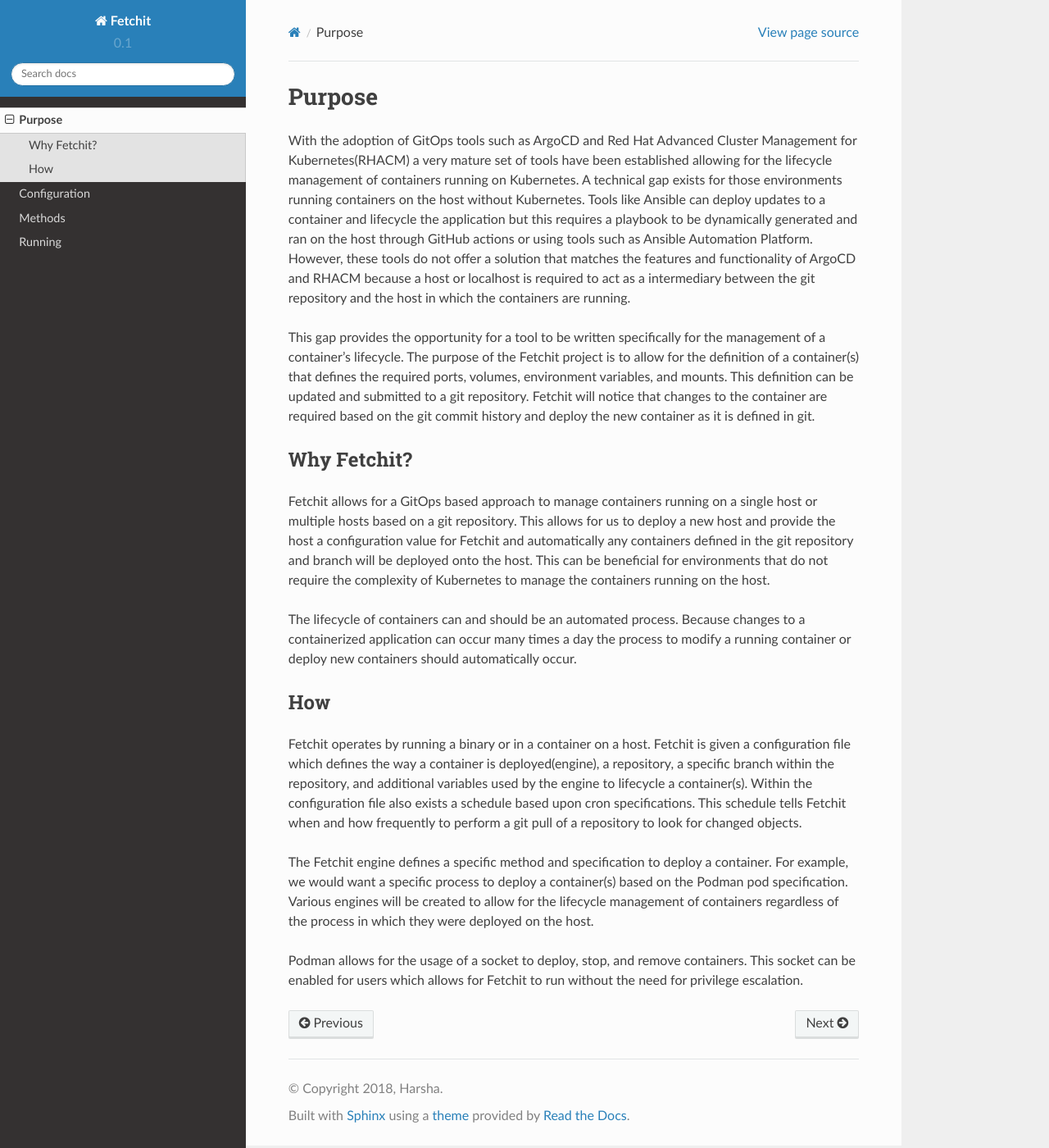
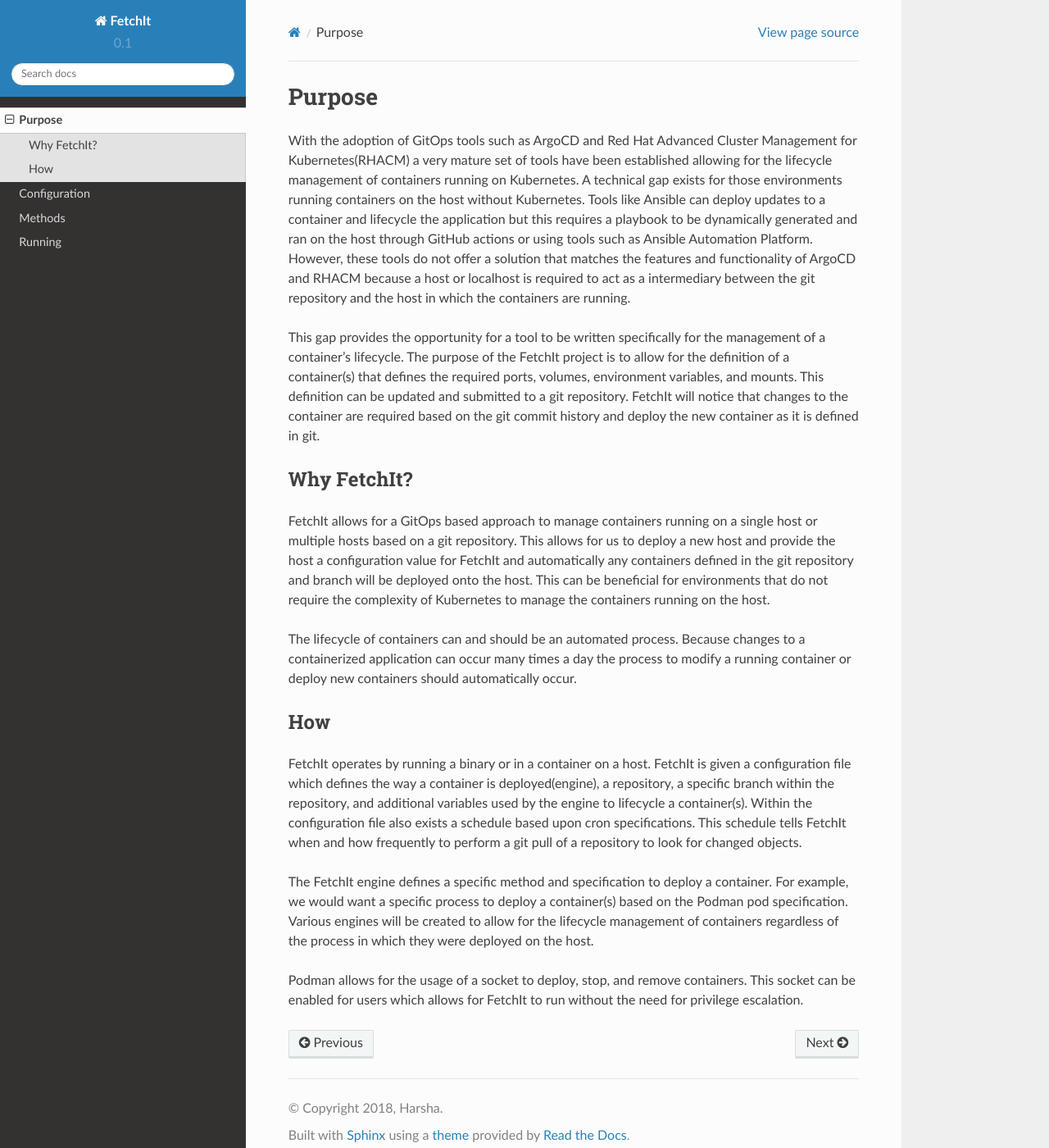
Before and after one commit to containers/fetchit, a Sphinx documentation site: the page built from docs/purpose.rst, in a window 1280 px wide and 1400 px high. Shown: the whole window at 82% size. Built offline with Sphinx 7.4.7 and the Read the Docs theme 2.0.0, drawn with Linux system fonts in a browser that asks for light colours.

Commit message:
fix of case
Signed-off-by: Ryan Cook <rcook@redhat.com>

```diff
--- a/docs/conf.py
+++ b/docs/conf.py
@@ -1,7 +1,7 @@
 #!/usr/bin/env python3
 # -*- coding: utf-8 -*-
 #
-# Fetchit documentation build configuration file, created by
+# FetchIt documentation build configuration file, created by
 # sphinx-quickstart on Fri Jun  8 14:27:52 2018.
 #
 # This file is execfile()d with the current directory set to its
@@ -45,7 +45,7 @@
 master_doc = 'index'
 
 # General information about the project.
-project = 'Fetchit'
+project = 'FetchIt'
 copyright = '2018, Harsha'
 author = 'Harsha'
 
@@ -111,7 +111,7 @@
 # -- Options for HTMLHelp output ------------------------------------------
 
 # Output file base name for HTML help builder.
-htmlhelp_basename = 'Fetchitdoc'
+htmlhelp_basename = 'FetchItdoc'
 
 
 # -- Options for LaTeX output ---------------------------------------------
@@ -138,7 +138,7 @@
 # (source start file, target name, title,
 #  author, documentclass [howto, manual, or own class]).
 latex_documents = [
-    (master_doc, 'Fetchit.tex', 'Fetchit Documentation',
+    (master_doc, 'FetchIt.tex', 'FetchIt Documentation',
      'Harsha', 'manual'),
 ]
 
@@ -148,7 +148,7 @@
 # One entry per manual page. List of tuples
 # (source start file, name, description, authors, manual section).
 man_pages = [
-    (master_doc, 'fetchit', 'Fetchit Documentation',
+    (master_doc, 'fetchit', 'FetchIt Documentation',
      [author], 1)
 ]
 
@@ -159,7 +159,7 @@
 # (source start file, target name, title, author,
 #  dir menu entry, description, category)
 texinfo_documents = [
-    (master_doc, 'Fetchit', 'Fetchit Documentation',
-     author, 'Fetchit', 'GitOps engine for Podman',
+    (master_doc, 'FetchIt', 'FetchIt Documentation',
+     author, 'FetchIt', 'GitOps engine for Podman',
      'Miscellaneous'),
 ]
--- a/docs/index.rst
+++ b/docs/index.rst
@@ -4,9 +4,9 @@
    table of contents
 
 
-Fetchit
+FetchIt
 =======
-Fetchit was designed to allow for the hands off management of containers running on system running podman.
+FetchIt was designed to allow for the hands off management of containers running on system running podman.
 
 .. toctree::
    :maxdepth: 2
--- a/docs/purpose.rst
+++ b/docs/purpose.rst
@@ -3,20 +3,20 @@
 
 With the adoption of GitOps tools such as ArgoCD and Red Hat Advanced Cluster Management for Kubernetes(RHACM) a very mature set of tools have been established allowing for the lifecycle management of containers running on Kubernetes. A technical gap exists for those environments running containers on the host without Kubernetes. Tools like Ansible can deploy updates to a container and lifecycle the application but this requires a playbook to be dynamically generated and ran on the host through GitHub actions or using tools such as Ansible Automation Platform. However, these tools do not offer a solution that matches the features and functionality of ArgoCD and RHACM because a host or localhost is required to act as a intermediary between the git repository and the host in which the containers are running.
 
-This gap provides the opportunity for a tool to be written specifically for the management of a container's lifecycle. The purpose of the Fetchit project is to allow for the definition of a container(s) that defines the required ports, volumes, environment variables, and mounts. This definition can be updated and submitted to a git repository. Fetchit will notice that changes to the container are required based on the git commit history and deploy the new container as it is defined in git.
+This gap provides the opportunity for a tool to be written specifically for the management of a container's lifecycle. The purpose of the FetchIt project is to allow for the definition of a container(s) that defines the required ports, volumes, environment variables, and mounts. This definition can be updated and submitted to a git repository. FetchIt will notice that changes to the container are required based on the git commit history and deploy the new container as it is defined in git.
 
-Why Fetchit?
+Why FetchIt?
 ------------
 
-Fetchit allows for a GitOps based approach to manage containers running on a single host or multiple hosts based on a git repository. This allows for us to deploy a new host and provide the host a configuration value for Fetchit and automatically any containers defined in the git repository and branch will be deployed onto the host. This can be beneficial for environments that do not require the complexity of Kubernetes to manage the containers running on the host.
+FetchIt allows for a GitOps based approach to manage containers running on a single host or multiple hosts based on a git repository. This allows for us to deploy a new host and provide the host a configuration value for FetchIt and automatically any containers defined in the git repository and branch will be deployed onto the host. This can be beneficial for environments that do not require the complexity of Kubernetes to manage the containers running on the host.
 
 The lifecycle of containers can and should be an automated process. Because changes to a containerized application can occur many times a day the process to modify a running container or deploy new containers should automatically occur.
 
 How
 ---
 
-Fetchit operates by running a binary or in a container on a host. Fetchit is given a configuration file which defines the way a container is deployed(engine), a repository, a specific branch within the repository, and additional variables used by the engine to lifecycle a container(s). Within the configuration file also exists a schedule based upon cron specifications. This schedule tells Fetchit when and how frequently to perform a git pull of a repository to look for changed objects.
+FetchIt operates by running a binary or in a container on a host. FetchIt is given a configuration file which defines the way a container is deployed(engine), a repository, a specific branch within the repository, and additional variables used by the engine to lifecycle a container(s). Within the configuration file also exists a schedule based upon cron specifications. This schedule tells FetchIt when and how frequently to perform a git pull of a repository to look for changed objects.
 
-The Fetchit engine defines a specific method and specification to deploy a container. For example, we would want a specific process to deploy a container(s) based on the Podman pod specification. Various engines will be created to allow for the lifecycle management of containers regardless of the process in which they were deployed on the host.
+The FetchIt engine defines a specific method and specification to deploy a container. For example, we would want a specific process to deploy a container(s) based on the Podman pod specification. Various engines will be created to allow for the lifecycle management of containers regardless of the process in which they were deployed on the host.
 
-Podman allows for the usage of a socket to deploy, stop, and remove containers. This socket can be enabled for users which allows for Fetchit to run without the need for privilege escalation.
+Podman allows for the usage of a socket to deploy, stop, and remove containers. This socket can be enabled for users which allows for FetchIt to run without the need for privilege escalation.
--- a/docs/running.rst
+++ b/docs/running.rst
@@ -66,7 +66,7 @@
    sudo setenforce 0
    podman run -d --name fetchit -v fetchit-volume:/opt -v ./config.yaml:/opt/config.yaml -v /run/user/1000/podman/podman.sock:/run/podman/podman.sock quay.io/fetchit/fetchit:latest
 
-Fetchit will clone the repository and attempt to remediate those items defined in the config.yaml file. To follow the status.
+FetchIt will clone the repository and attempt to remediate those items defined in the config.yaml file. To follow the status.
 
 .. code-block:: bash
 
```
